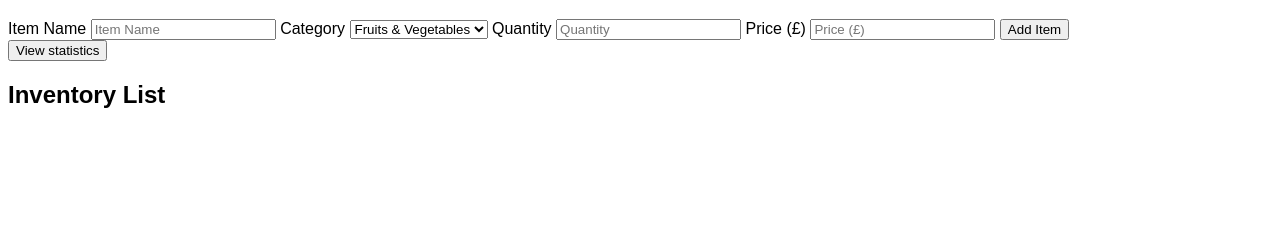
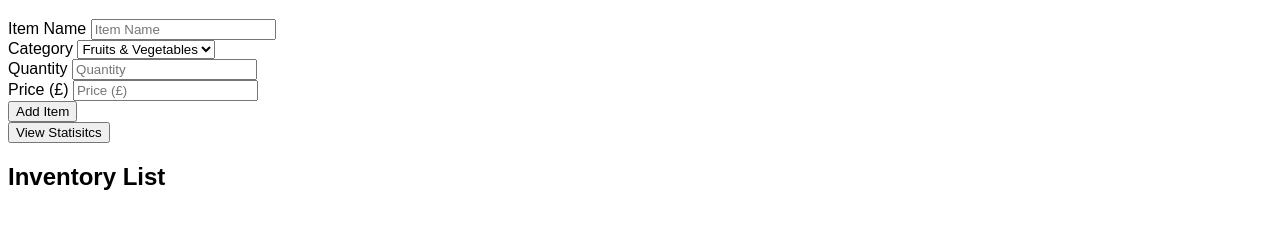
Before and after one commit to amayl/Stock-Manager-System, a website: page public/staff-view.html in a window 1280 px wide. Shown: the part 81-310 px from the top of the page. Drawn offline with Linux system fonts and the light colour scheme.

```diff
--- a/public/staff-view.html
+++ b/public/staff-view.html
@@ -11,7 +11,7 @@
         <h1>Inventory Management System</h1>
         <form id="inventory-form" method="/method" action="POST">
             <label for="item-name">Item Name</label>
-            <input type="text" id="item-name" placeholder="Item Name" required>
+            <input type="text" id="item-name" placeholder="Item Name" required><br>
             <label for="category">Category</label>
             <select type="text" id="category" placeholder="Category" required>
                 <option value="Fruits & Vegetables">Fruits & Vegetables</option>
@@ -28,14 +28,16 @@
                 <option value="Pharmacy">Pharmacy</option>
                 <option value="Baby Items">Baby Items</option>
                 <option value="Misc">Misc</option>
-            </select>
+            </select><br>
             <label for="item-quantity">Quantity</label>
-            <input type="number" id="item-quantity" placeholder="Quantity" required>
+            <input type="number" id="item-quantity" placeholder="Quantity" required><br>
             <label for="price">Price (£)</label>
-            <input type="float" id="price" placeholder="Price (£)" required>
+            <input type="float" id="price" placeholder="Price (£)" required><br>
             <button type="submit">Add Item</button>
         </form>
-        <button>View statistics</button>
+        <div class="view-stats">
+            <button>View Statisitcs</button>
+        </div>
         <h2>Inventory List</h2>
         <ul id="inventory-list"></ul>
     </div>
```
Also changed, not shown: public/public/style2.css (line endings or trailing spaces).
